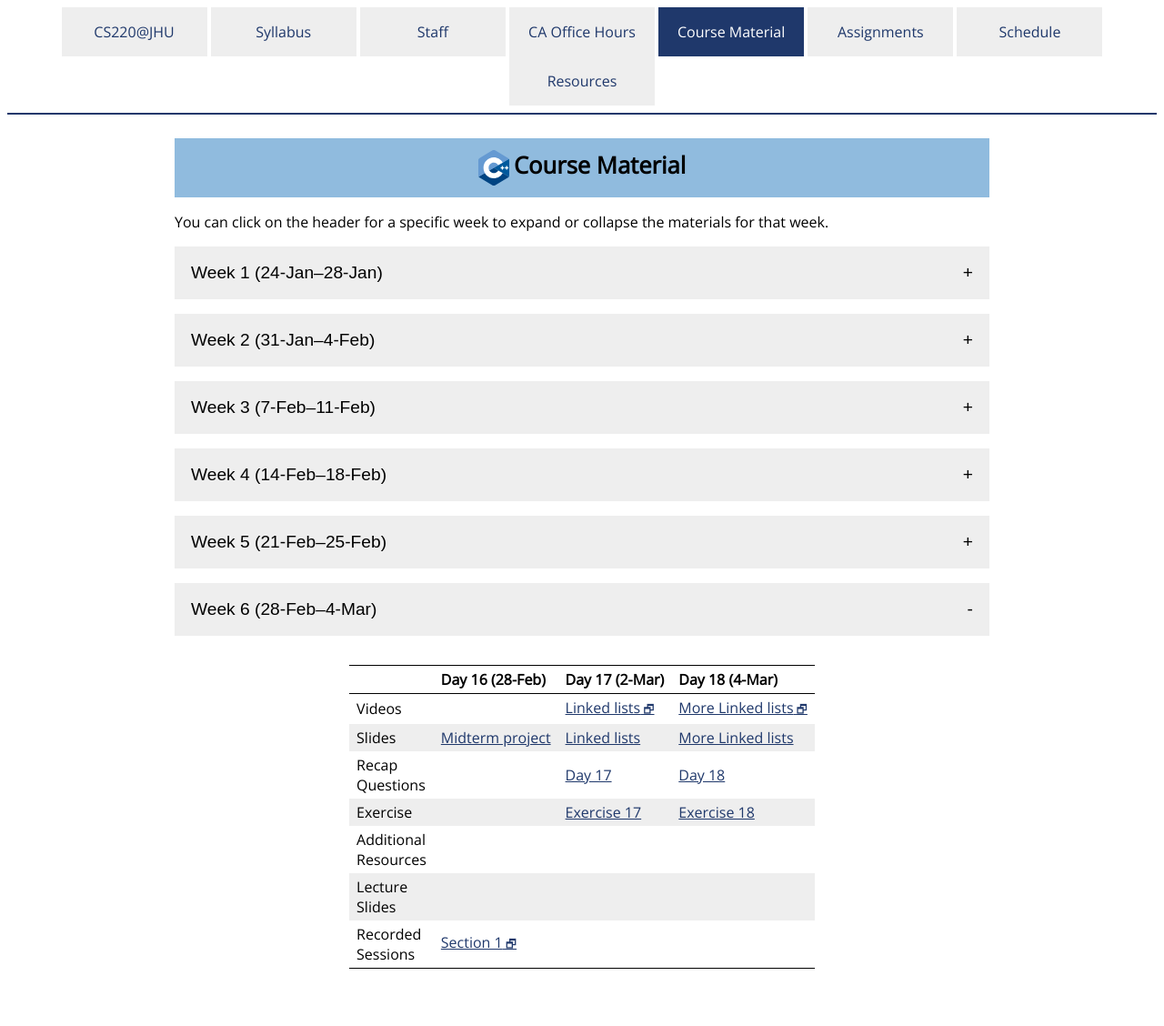
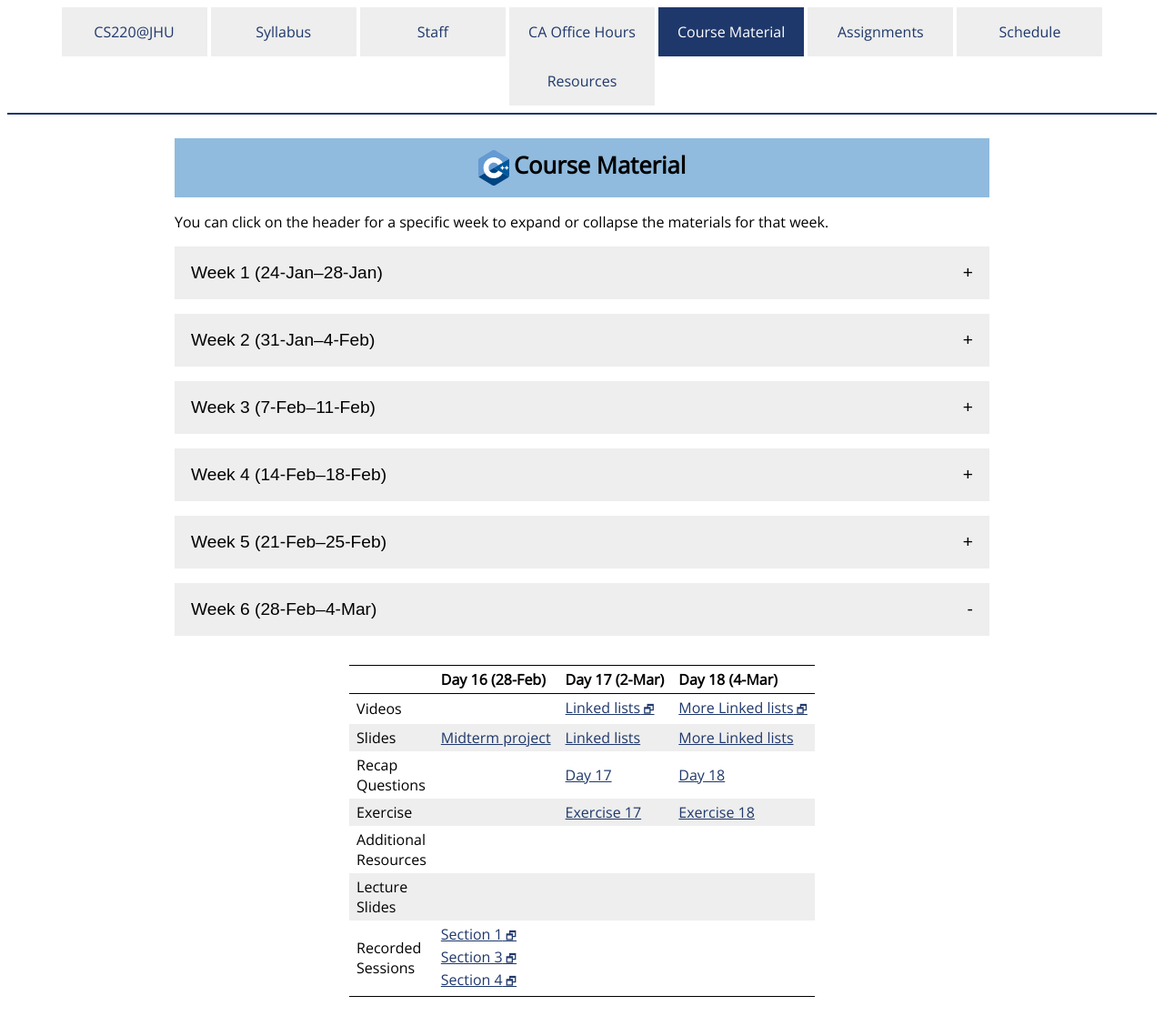
Before and after one commit to jhu-ip/cs220-s22, a Jekyll site: the page built from material.md, in a window 1280 px wide. Shown: the whole page at 91% size. Built offline with Jekyll 4.4.1, drawn with Linux system fonts in a browser that asks for light colours; some web fonts are replaced; before the commit the page ends 1097 px from its top, so only the background shows below that.

Commit message:
posted recordings for mon feb 28 sections 03 and 04

```diff
--- a/material.csv
+++ b/material.csv
@@ -191,7 +191,9 @@
 5,3,25-Feb,Recording,Section 3,https://jh.hosted.panopto.com/Panopto/Pages/Viewer.aspx?id=833dc243-c1ab-4b0d-b281-ae4701591207
 5,3,25-Feb,Recording,Section 4,https://jh.hosted.panopto.com/Panopto/Pages/Viewer.aspx?id=9cbd84fa-f6b8-4832-8f6c-ae47010b72e8
 6,1,28-Feb,Slides,Midterm project,slides/sec01/16.pdf
-6,1,28-Feb,Recording,"Section 1",https://jh.hosted.panopto.com/Panopto/Pages/Viewer.aspx?id=11a3f085-1b39-43a9-9868-ae4a01395eda
+6,1,28-Feb,Recording,Section 1,https://jh.hosted.panopto.com/Panopto/Pages/Viewer.aspx?id=11a3f085-1b39-43a9-9868-ae4a01395eda
+6,1,28-Feb,Recording,Section 3,https://jh.hosted.panopto.com/Panopto/Pages/Viewer.aspx?id=9cb71831-7b4e-47c7-a8e9-ae4a015ab045
+6,1,28-Feb,Recording,Section 4,https://jh.hosted.panopto.com/Panopto/Pages/Viewer.aspx?id=04b9e6dc-05a6-477a-8f45-ae4a01029bf7
 6,2,2-Mar,Video,Linked lists,https://jh.hosted.panopto.com/Panopto/Pages/Viewer.aspx?id=254ea75c-12a1-456c-b91d-ae230027a0c6
 6,2,2-Mar,Slides,Linked lists,slides/day17_linked_lists.pdf
 6,2,2-Mar,Recap,Day 17,questions/day17.html
--- a/material.md
+++ b/material.md
@@ -353,7 +353,7 @@
     </tr>
     <tr>
       <td>Recorded<br>Sessions</td>
-      <td><a class='external' target='_blank' href='https://jh.hosted.panopto.com/Panopto/Pages/Viewer.aspx?id=11a3f085-1b39-43a9-9868-ae4a01395eda'>Section 1</a></td>
+      <td><a class='external' target='_blank' href='https://jh.hosted.panopto.com/Panopto/Pages/Viewer.aspx?id=11a3f085-1b39-43a9-9868-ae4a01395eda'>Section 1</a><br><a class='external' target='_blank' href='https://jh.hosted.panopto.com/Panopto/Pages/Viewer.aspx?id=9cb71831-7b4e-47c7-a8e9-ae4a015ab045'>Section 3</a><br><a class='external' target='_blank' href='https://jh.hosted.panopto.com/Panopto/Pages/Viewer.aspx?id=04b9e6dc-05a6-477a-8f45-ae4a01029bf7'>Section 4</a></td>
       <td></td>
       <td></td>
     </tr>
```
